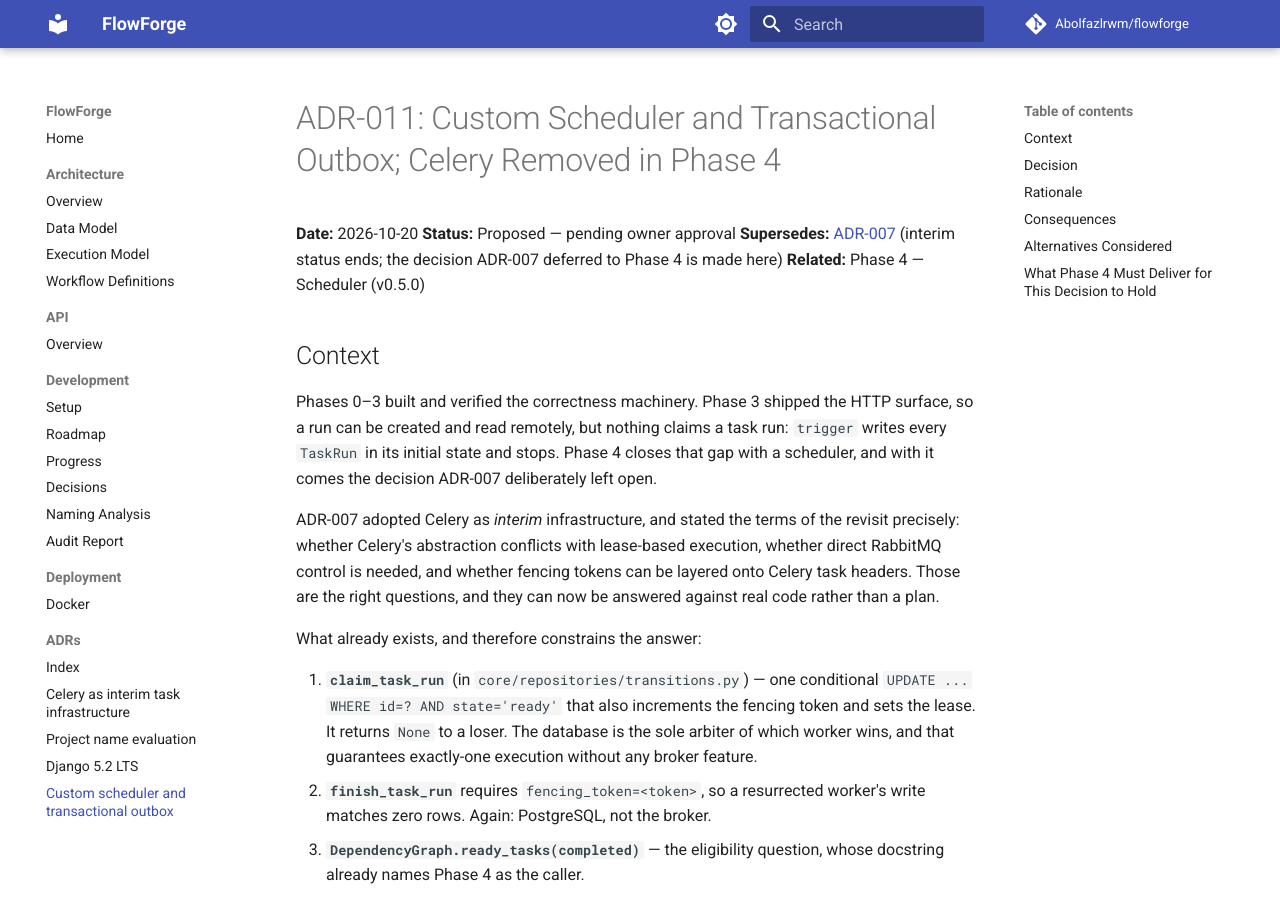
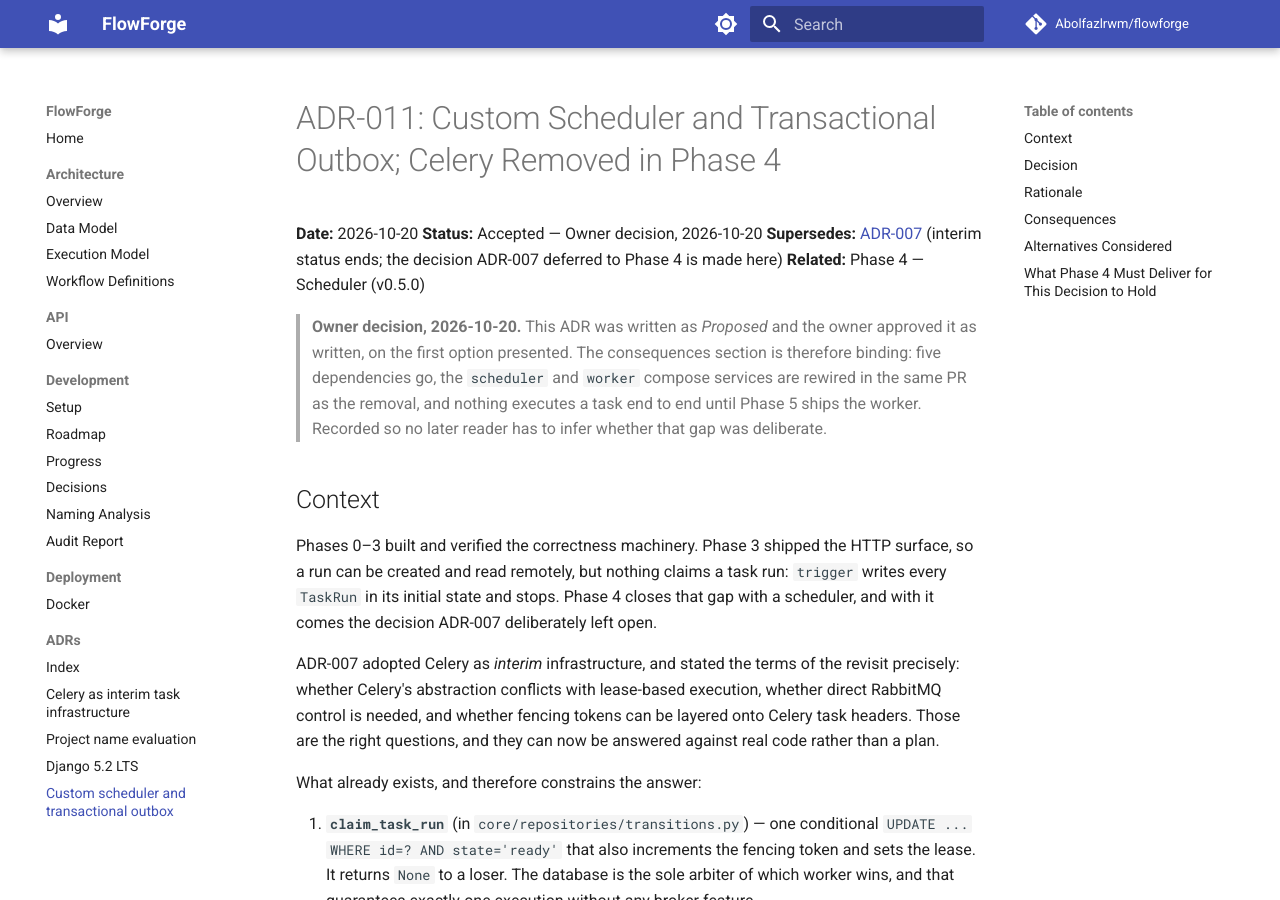
Before and after one commit to Abolfazlrwm/flowforge, an MkDocs documentation site: the page built from docs/adr/ADR-011-custom-scheduler-and-transactional-outbox.md, in a window 1280 px wide and 900 px high. Built offline with MkDocs 1.6.1 and Material for MkDocs 9.7.7, drawn with Linux system fonts in a browser that asks for light colours; comment, search, counter and statistics services are not loaded.

Commit message:
docs(adr): accept ADR-011 as an owner decision
The owner approved the ADR as written. Status moves from Proposed to Accepted, the
decision date is recorded in the header, and the binding consequences are stated
plainly rather than left in a section a reader might skim past — the five
dependencies that go, the compose rewiring that must land in the same PR as the
removal, and the fact that nothing executes a task end to end until Phase 5.

ADR-007's status is updated to point at this record. It is not deleted: it explains
why Celery was adopted and what it bought during Phase 0, which is the evidence
that the decision was correct at the time rather than a mistake to be tidied away.

```diff
--- a/docs/adr/ADR-011-custom-scheduler-and-transactional-outbox.md
+++ b/docs/adr/ADR-011-custom-scheduler-and-transactional-outbox.md
@@ -1,10 +1,17 @@
 # ADR-011: Custom Scheduler and Transactional Outbox; Celery Removed in Phase 4
 
 **Date:** 2026-10-20
-**Status:** Proposed — pending owner approval
+**Status:** Accepted — Owner decision, 2026-10-20
 **Supersedes:** [ADR-007](ADR-007-celery-as-interim-task-infrastructure.md) (interim
 status ends; the decision ADR-007 deferred to Phase 4 is made here)
 **Related:** Phase 4 — Scheduler (v0.5.0)
+
+> **Owner decision, 2026-10-20.** This ADR was written as *Proposed* and the
+> owner approved it as written, on the first option presented. The consequences
+> section is therefore binding: five dependencies go, the `scheduler` and
+> `worker` compose services are rewired in the same PR as the removal, and
+> nothing executes a task end to end until Phase 5 ships the worker. Recorded so
+> no later reader has to infer whether that gap was deliberate.
 
 ## Context
 
```
Also changed, not shown: docs/adr/ADR-007-celery-as-interim-task-infrastructure.md (+2 -1 lines), docs/adr/index.md (+2 -2 lines).
